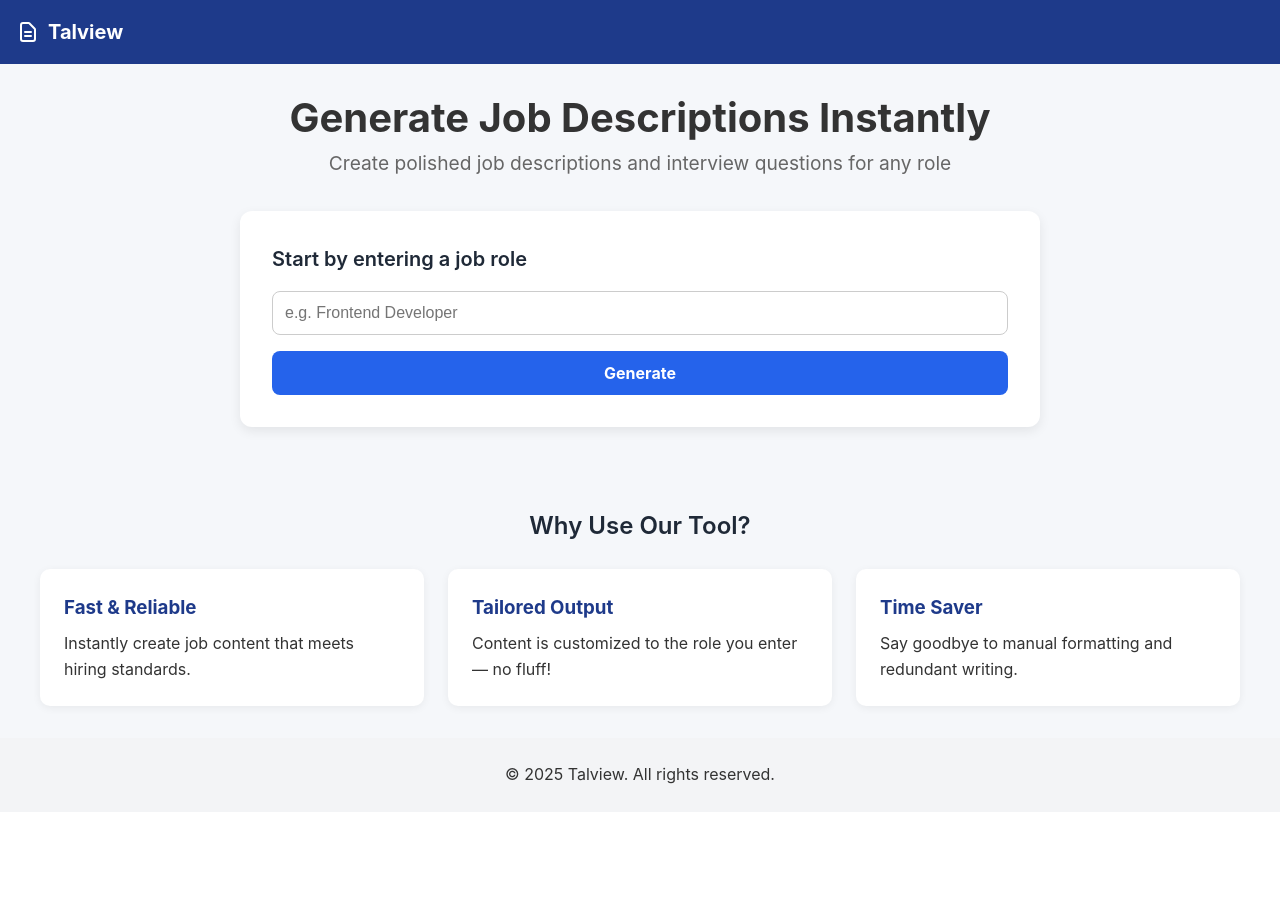
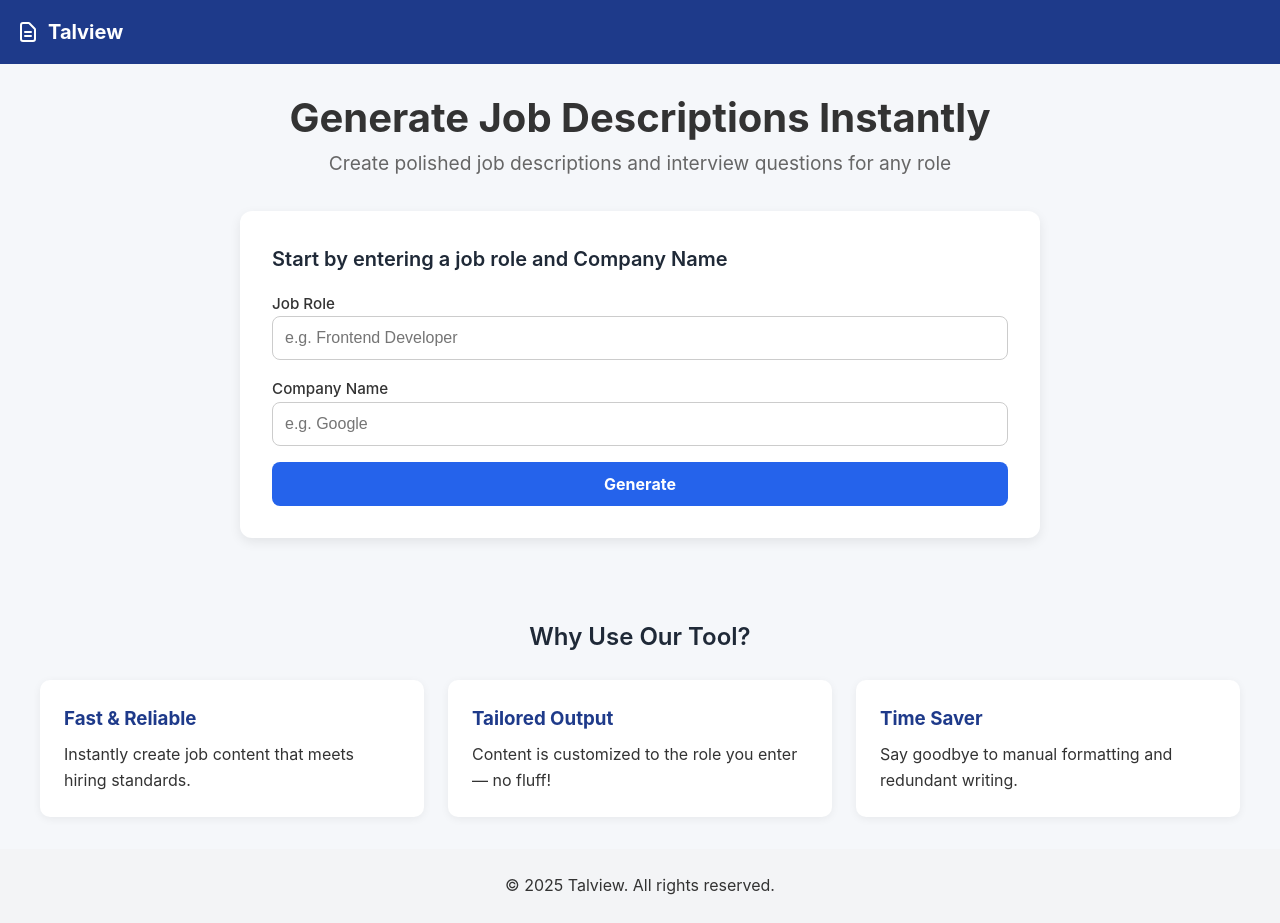
Before and after one commit to kollucharan/Interview_and_job_generator, a React (Vite) app in the folder frontend/: page / in a window 1280 px wide. Before the commit the page ends 812 px from the top, so only its background shows below. Built offline with nearby package versions, Linux system fonts and the light colour scheme.

Commit message:
modified prompt

```diff
--- a/frontend/src/Home.jsx
+++ b/frontend/src/Home.jsx
@@ -9,11 +9,15 @@ import "./HomeStyles.css";
 export default function Home() {
   const [jobRole, setJobRole] = useState("");
   const [loading, setLoading] = useState(false);
+  const [companyName, setCompanyName] = useState("");
   const navigate = useNavigate();
 
   const handleGenerate = async () => {
-    if (!jobRole.trim()) {
-      toast.error("Please enter a job role.");
+    // if (!jobRole.trim()) {
+    //   toast.error("Please enter a job role.");
+    //   return;
+    if (!jobRole.trim() || !companyName.trim()) {
+      toast.error("Please enter both job role and company name.");
       return;
     }
 
@@ -21,6 +25,7 @@ export default function Home() {
     try {
       const { data } = await axios.post("https://interview-and-job-generator.onrender.com/generate", {
         role: jobRole,
+        company: companyName,
       });
 
       navigate("/details", {
@@ -28,6 +33,7 @@ export default function Home() {
           description: data.description,
           questions: data.questions || [],
           role: jobRole,
+          company: companyName,
         },
       });
     } catch (error) {
@@ -74,14 +80,31 @@ export default function Home() {
         </section>
 
         <section className="generator-card">
-          <h2 className="card-title">Start by entering a job role</h2>
-          <input
+          <h2 className="card-title">Start by entering a job role and Company Name</h2>
+          <label className="input-label" htmlFor="job-role">
+             Job Role
+            </label>
+            <input
             type="text"
             className="job-input"
             placeholder="e.g. Frontend Developer"
             value={jobRole}
             onChange={(e) => setJobRole(e.target.value)}
           />
+
+
+
+          <label className="input-label" htmlFor="company-name">
+             Company Name
+           </label>
+          <input
+            type="text"
+            className="job-input"
+            placeholder="e.g. Google"
+            value={companyName}
+            onChange={(e) => setCompanyName(e.target.value)}
+          />
+
           <button
             className="generate-btn"
             onClick={handleGenerate}
--- a/frontend/src/HomeStyles.css
+++ b/frontend/src/HomeStyles.css
@@ -611,6 +611,19 @@
     padding: 1.5rem;
     width: 100%;
   }
+  .input-group {
+    display: flex;
+    flex-direction: column;
+    margin-bottom: 1rem;
+  }
+
+  .input-label {
+    margin-bottom: 0.25rem;
+    font-weight: 500;
+    font-size: 0.95rem;
+    color: #333;
+  }
+
 
   @media (max-width: 768px) {
     .main-heading {
```
Also changed, not shown: 1 other file (tests, documents, lock files or other folders).
